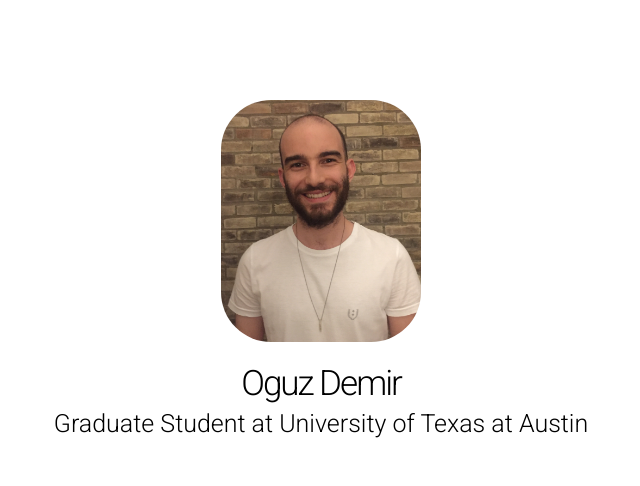
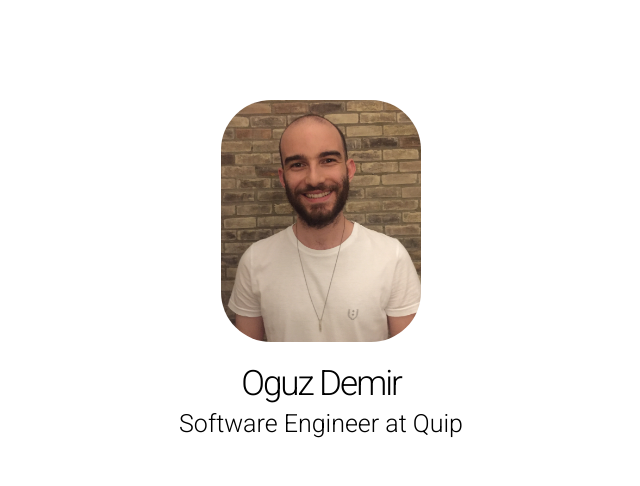
Before and after one commit to oguzdemir/oguzdemir.github.io, a plain HTML site: page index.html in a window 1280 px wide. Shown: the top 486 px of the page, without its empty margins (319-959 px from the left). Drawn offline with Linux system fonts and the light colour scheme.

Commit message:
Update index.html

```diff
--- a/index.html
+++ b/index.html
@@ -11,7 +11,7 @@
 <body>
 	<img id="od" src = "img/oguz_.jpg" style= "width: 200px;"/>
 	<h1>Oguz Demir</h1>
-	<p>Graduate Student at University of Texas at Austin</p>
+	<p>Software Engineer at Quip</p>
 
 	<div id = "links">
 	<a href="Resume-OguzDemir.pdf" target="_blank"><img class="linkimg" src="img/cv.png"></a>
```
